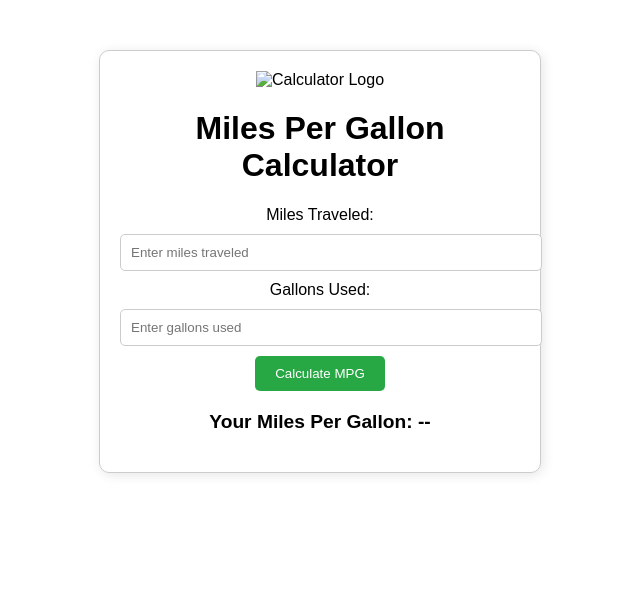
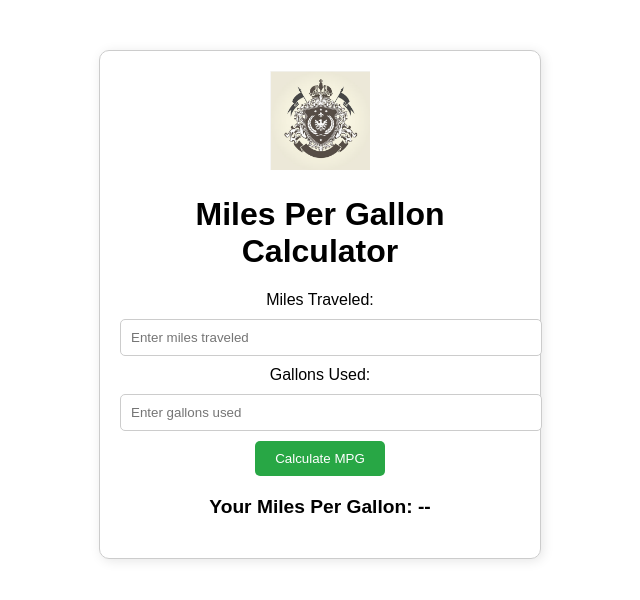
Before and after one commit to JoshuaLowtan/Assignments, a plain HTML site: page docs/index.html in a window 1280 px wide. Shown: the whole page, without its empty margins (320-960 px from the left). Drawn offline with Linux system fonts and the light colour scheme.

Commit message:
Updated Logo

```diff
--- a/docs/index.html
+++ b/docs/index.html
@@ -45,7 +45,7 @@
 </head>
 <body>
     <div class="container">
-        <img src="c:\Users\lowta\Documents\BIS Coding\Royal Logo.png" alt="Calculator Logo" width="100">
+        <img src="./Images/Logo.png" alt="Calculator Logo" width="100">
         <h1>Miles Per Gallon Calculator</h1>
         <label for="miles">Miles Traveled:</label>
         <input type="number" id="miles" placeholder="Enter miles traveled">
```
